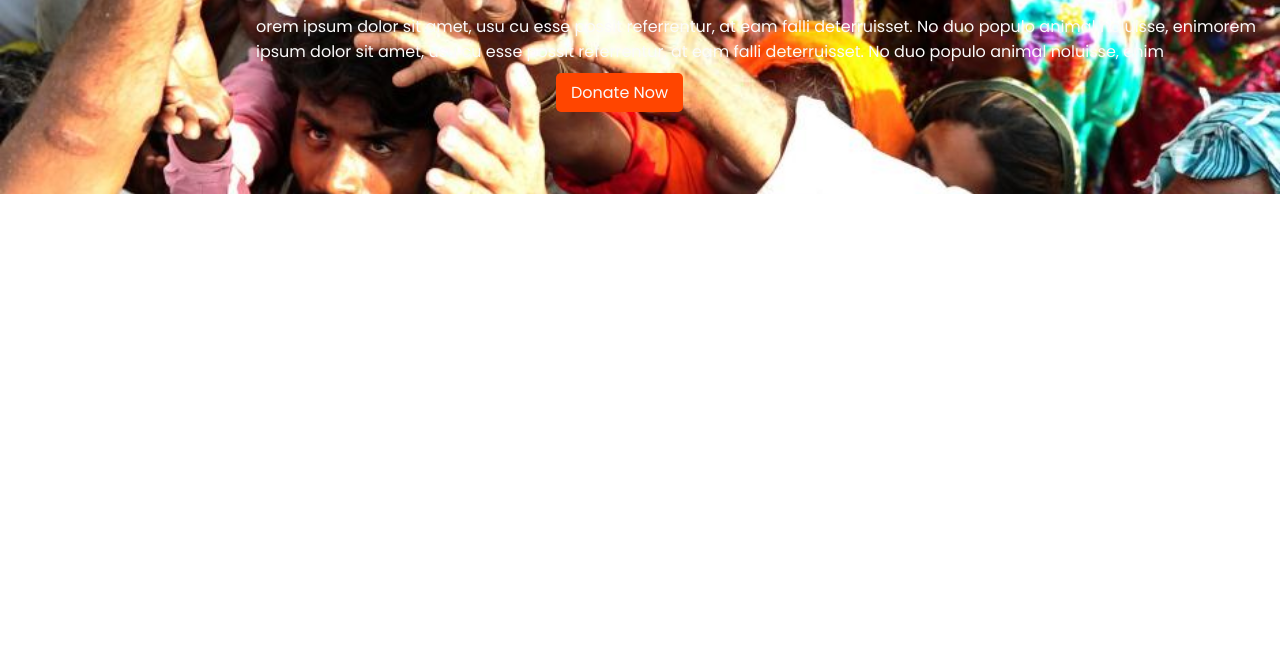
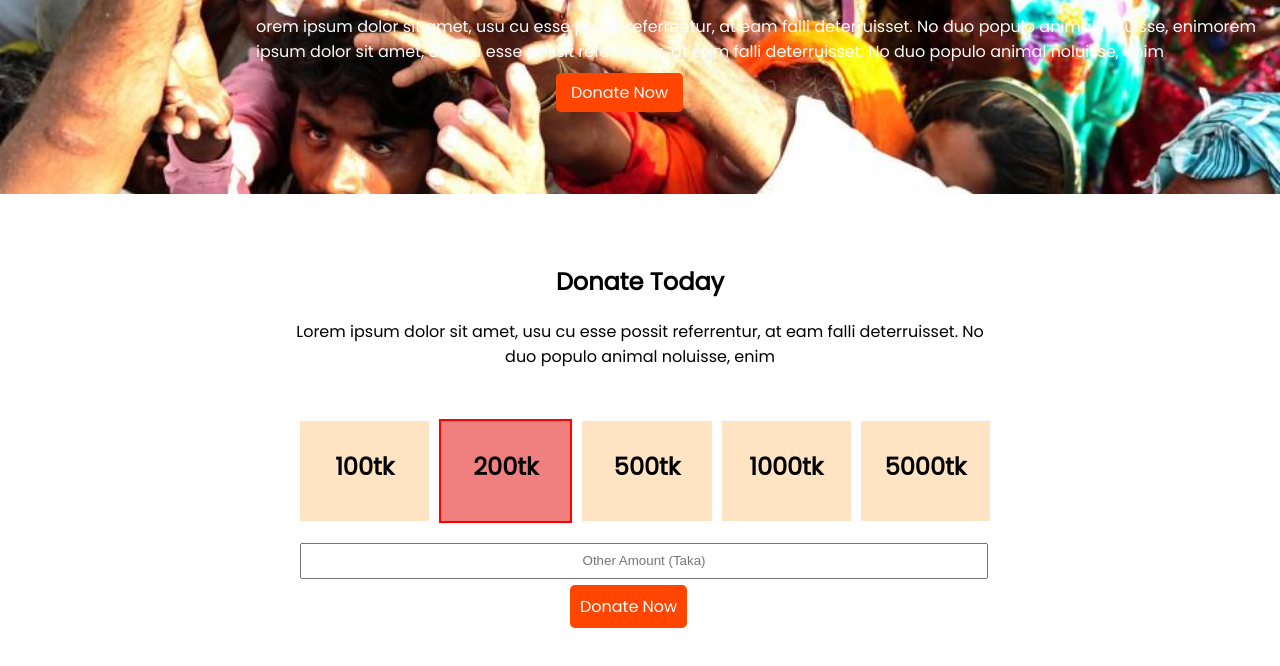
Before and after one commit to muhib95/donate-with-us, a plain HTML site: page index.html in a window 1280 px wide. Shown: the part 306-972 px from the top of the page. Before the commit the page ends 800 px from the top, so only its background shows below. Drawn offline with Linux system fonts and the light colour scheme.

Commit message:
add donate part

```diff
--- a/index.html
+++ b/index.html
@@ -30,5 +30,29 @@ deterruisset. No duo populo animal noluisse, enim
     </div>
 
   </section>
+ <!-- 2nd section start here... -->
+ <section class="donate-box">
+  <div class="donate-today">
+    <div class="donate-text">
+      <h1>Donate Today</h1>
+      <p>Lorem ipsum dolor sit amet, usu cu esse possit referrentur, at eam falli
+        deterruisset. No duo populo animal noluisse, enim</p>
+    </div>
+    <div class="donate-box">
+      <div class="donate-tk"><h2>100tk</h2></div>
+      <div class="donate-tk tk-value"><h2>200tk</h2></div>
+      <div class="donate-tk"><h2>500tk</h2></div>
+      <div class="donate-tk"><h2>1000tk</h2></div>
+      <div class="donate-tk"><h2>5000tk</h2></div>
+
+    </div>
+    <div class="input-div">
+      <input type="text" name="taka" id="" placeholder="Other Amount (Taka)">
+      <a href="#">Donate Now</a>
+
+    </div>
+  </div>
+
+ </section>
 </body>
 </html>
--- a/style.css
+++ b/style.css
@@ -39,3 +39,54 @@ body{
   -ms-border-radius: 5px;
   -o-border-radius: 5px;
 }
+.donate-box {
+  display: flex;
+  align-items: center;
+  justify-content: center;
+  margin-top: 50px;
+  margin-bottom: 20px;
+}
+
+.donate-today{
+  width: 700px;
+  height: 800px;
+}
+.donate-text h1{
+  text-align: center;
+}
+.donate-text p{
+  text-align: center;
+}
+.donate-tk{
+  margin-left: 10px;
+  background-color: bisque;
+  width: 150px;
+  height: 100px;
+}
+.donate-tk h2{
+  text-align: center;
+  padding: 8px;
+}
+.tk-value{
+  border: 2px solid red;
+  background-color: lightcoral;
+}
+.input-div input{
+  text-align: center;
+  margin-left: 10px;
+  width: 680px;
+  height: 30px;
+  margin-bottom: 15px;
+}
+.input-div a{
+  border-radius: 5px;
+  color: white;
+  padding: 10px;
+  text-decoration: none;
+  background-color: orangered;
+  margin-left: 40%;
+  -webkit-border-radius: 5px;
+  -moz-border-radius: 5px;
+  -ms-border-radius: 5px;
+  -o-border-radius: 5px;
+}
```
